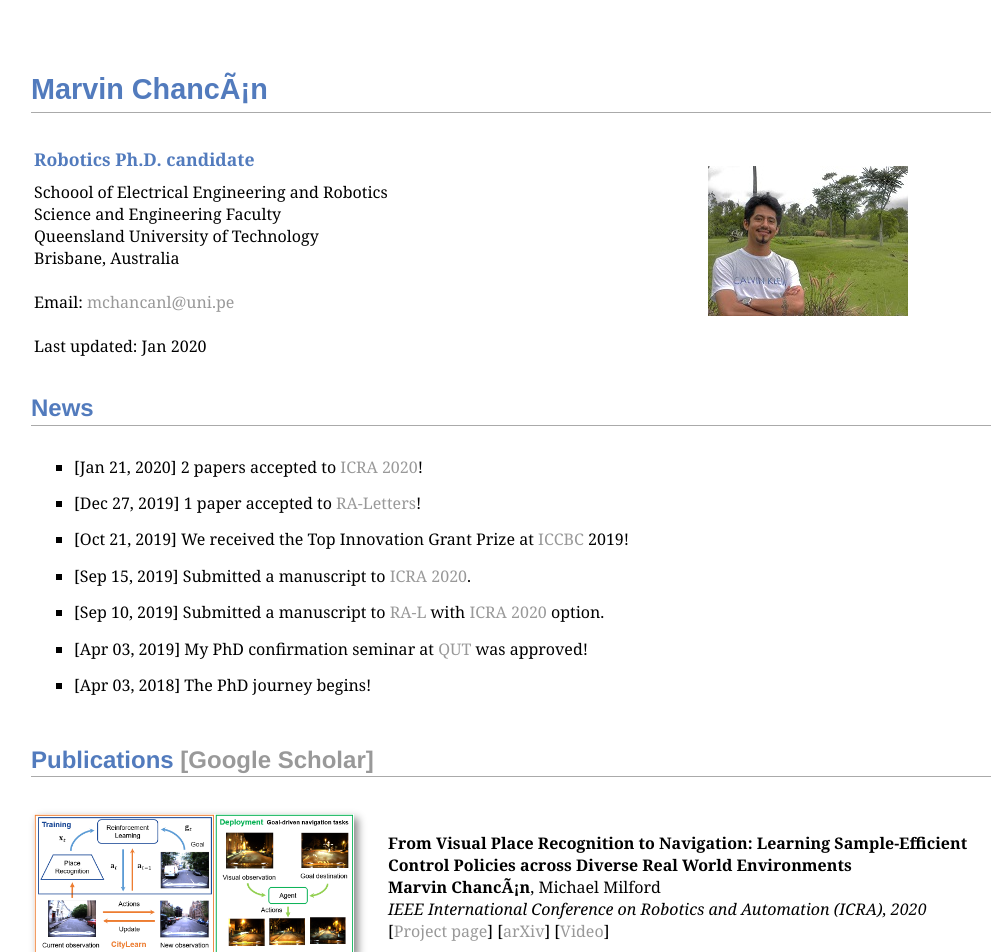
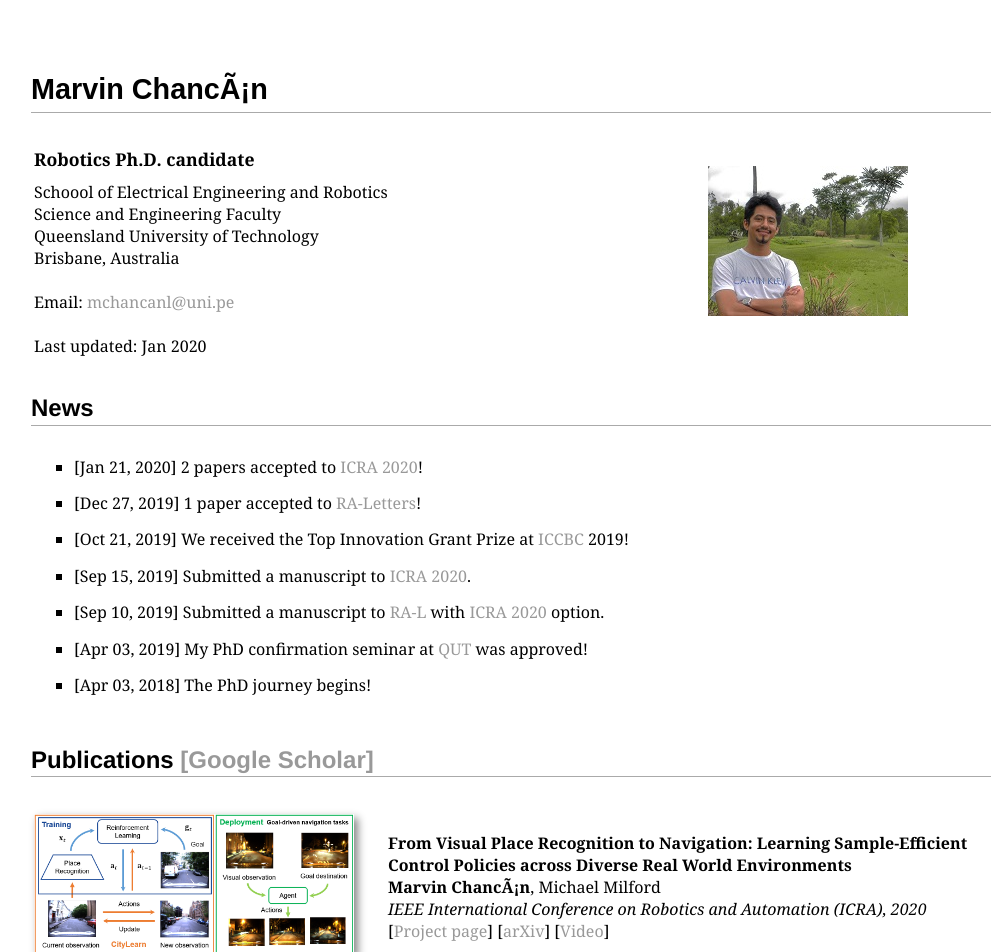
Before and after one commit to mchancan/mchancan.github.io, a Jekyll site: the page built from index.html, in a window 1280 px wide. Shown: the top 952 px of the page, without its empty margins (129-1127 px from the left). Built offline with Jekyll 4.4.1, drawn with Linux system fonts in a browser that asks for light colours.

Commit message:
Update main.css

```diff
--- a/css/main.css
+++ b/css/main.css
@@ -135,7 +135,6 @@ strong {
 
 
 h1, h2, h3 {
-	color: #527bbd;
 	margin-top: 0.7em;
 	margin-bottom: 0.5em;
 	padding-bottom: 0.2em;
```
